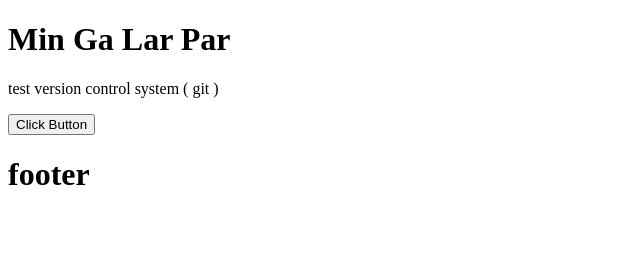
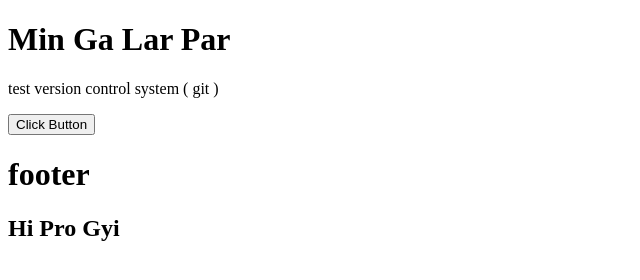
Before and after one commit to NatSoull/testing-version-control-system-Git, a plain HTML site: page index.html in a window 1280 px wide. Shown: the whole page, without its empty margins (0-640 px from the left). Drawn offline with Linux system fonts and the light colour scheme.

Commit message:
added Hi Pro Gyi

```diff
--- a/index.html
+++ b/index.html
@@ -10,5 +10,6 @@
     <p>test version control system ( git )</p>
     <button>Click Button</button>
     <h1>footer</h1>
+    <h2>Hi Pro Gyi</h2>
 </body>
 </html>
```
